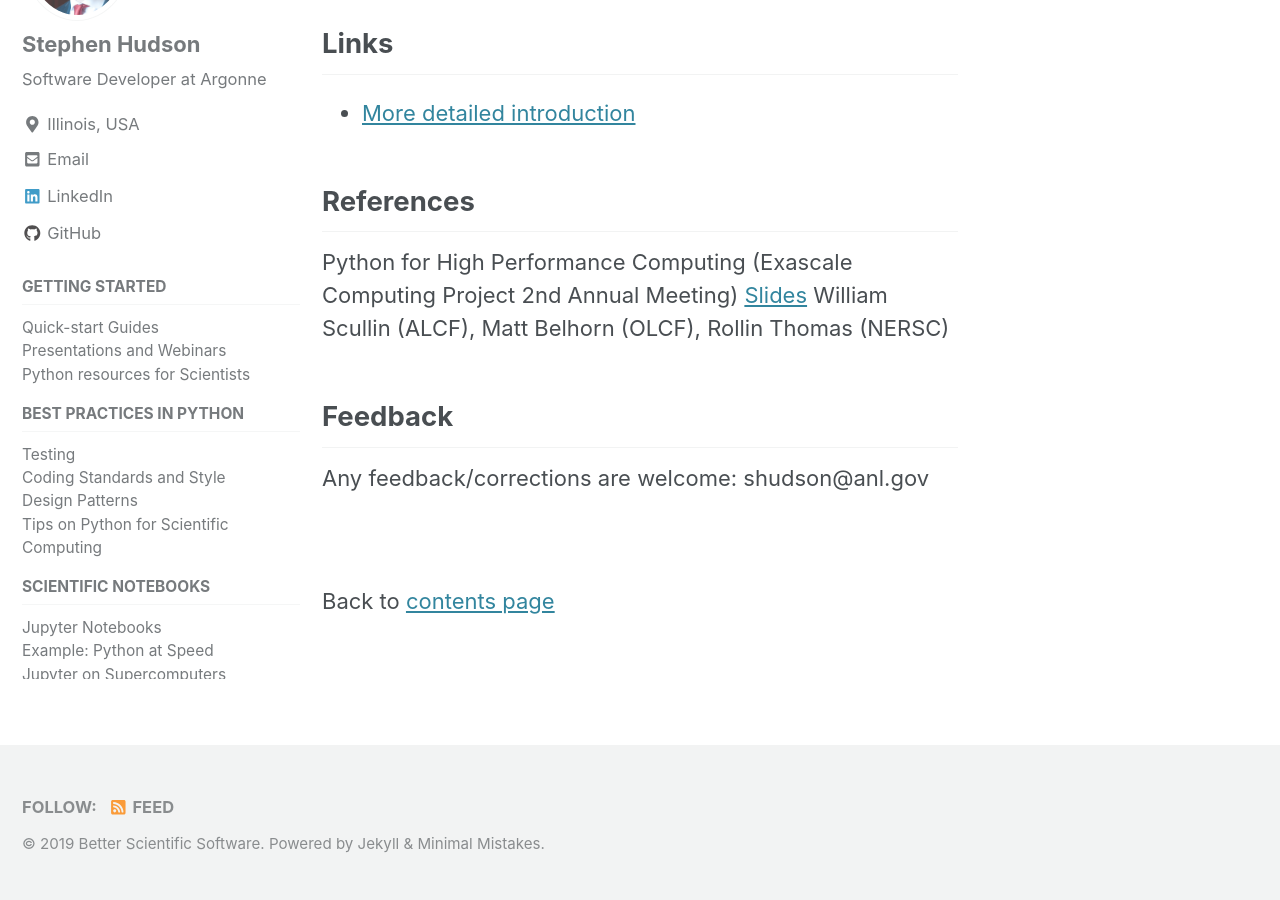
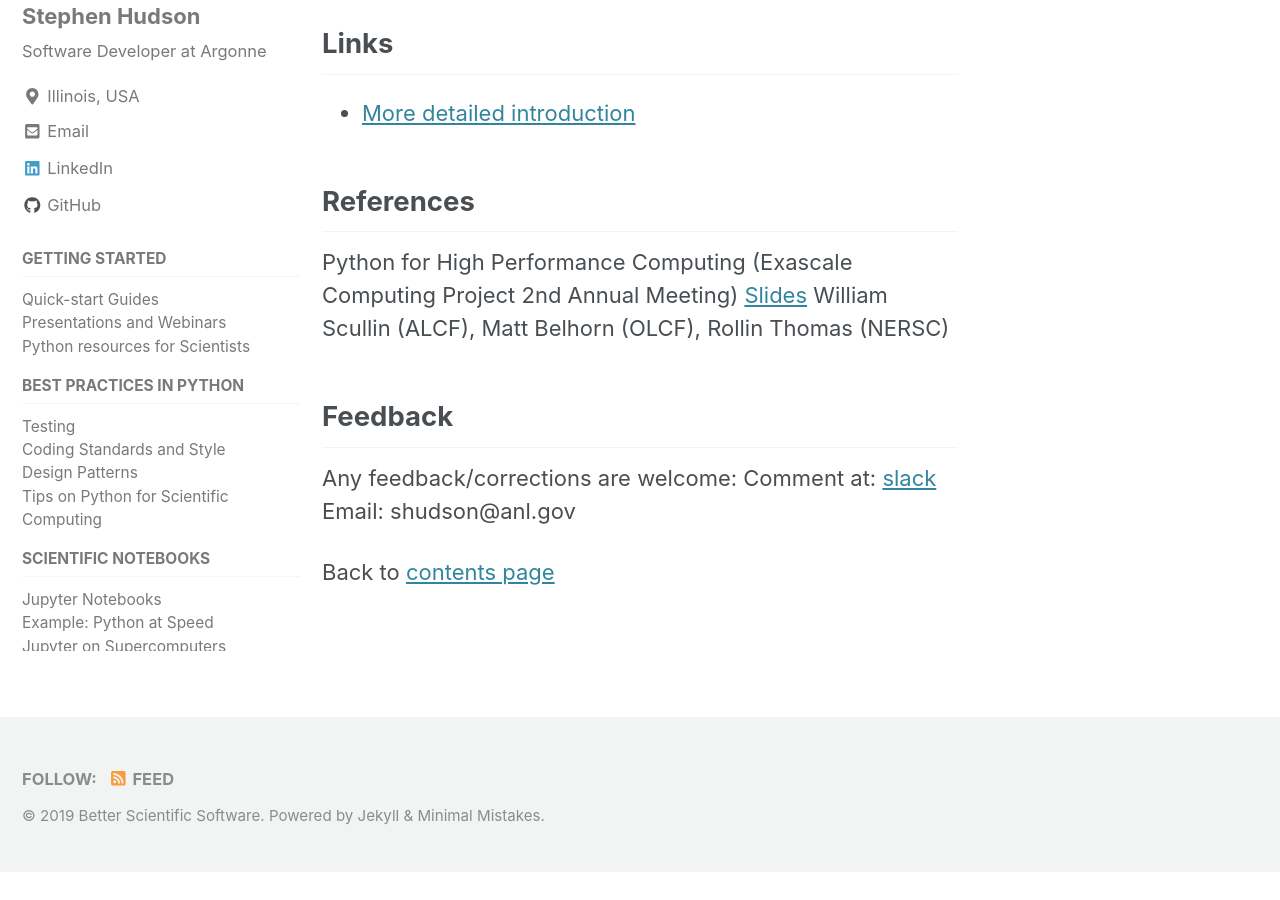
Before and after one commit to betterscientificsoftware/python-for-hpc, a Jekyll site: the page built from tutorials/python.whatis.md, in a window 1280 px wide and 900 px high, scrolled down 9409 px. Built offline with Jekyll 4.4.1, drawn with Linux system fonts in a browser that asks for light colours; cached includes are drawn as plain includes; nearby versions of some CDN libraries; after the commit the page ends 10281 px from its top, so only the background shows below that.

Commit message:
More fixes to  Python whatis

```diff
--- a/tutorials/python.whatis.md
+++ b/tutorials/python.whatis.md
@@ -174,11 +174,11 @@
 
 ## Feedback
 
-Any feedback/corrections are welcome: shudson@anl.gov
+Any feedback/corrections are welcome:
+    Comment at: [slack](https://join.slack.com/t/bssw-python/shared_invite/enQtNDcxNDA3OTg0OTYwLTAyOGY0YjdhNDUzOTE1NGUwNGM4MDI1ZDQwY2U3OGY2NzQxZWE4ZDZiZjM2OTEzNDRkNDBkZTEyMDVlMDM2NTE)
+    Email: shudson@anl.gov
 
-<br>
-
-Back to [contents page](/python-for-hpc/)
+Back to [contents page]({{site.baseurl}}/python-for-hpc/python-for-hpc/)
 
 
 
```
